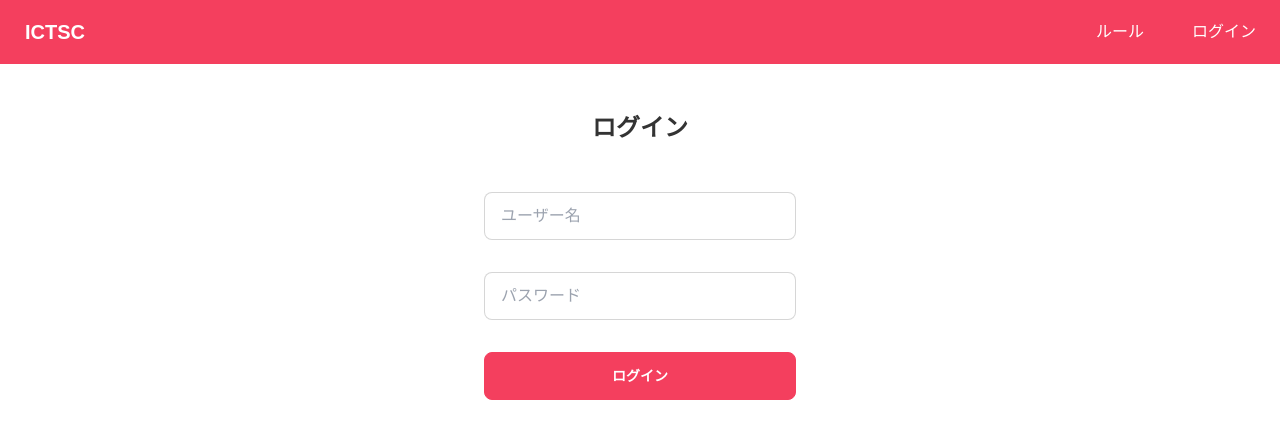
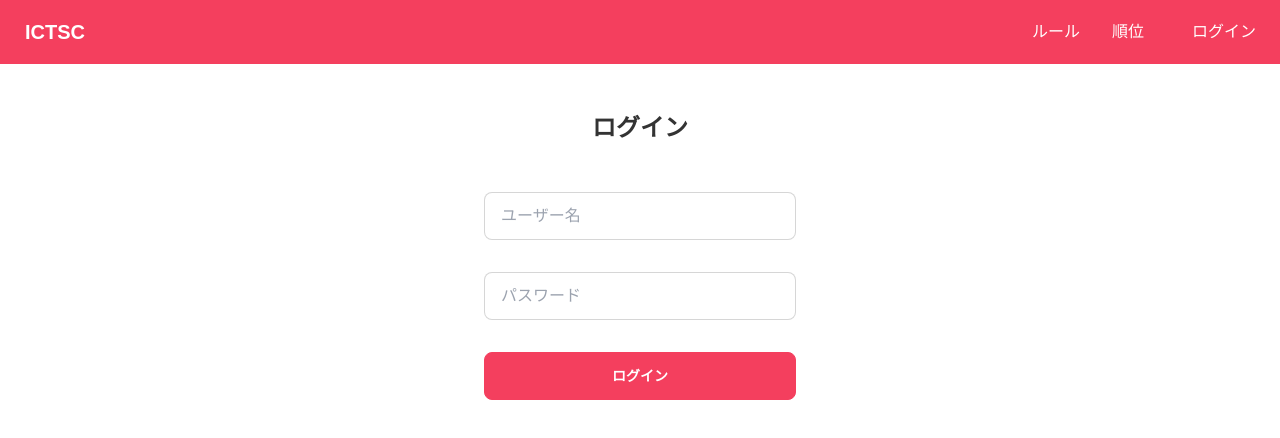
Before and after one commit to ictsc/ictsc-regalia, a Next.js app: page /login in a window 1280 px wide. Shown: the top 438 px of the page. Built offline with nearby package versions, Linux system fonts and the light colour scheme; no server answers; a web font is replaced by a local one.

Commit message:
update: ランキングをログインなしで見れるように (#142)
* update: ランキングをどこでも見れるようにした

```diff
--- a/components/Navbar.tsx
+++ b/components/Navbar.tsx
@@ -39,9 +39,13 @@ const ICTSCNavBar = () => {
               <li>
                 <Link href={"/problems"}>問題</Link>
               </li>
-              <li>
-                <Link href={"/ranking"}>順位</Link>
-              </li>
+            </>
+          )}
+          <li>
+            <Link href={"/ranking"}>順位</Link>
+          </li>
+          {user !== null && (
+            <>
               <li>
                 <Link href={"/users"}>参加者</Link>
               </li>
```
